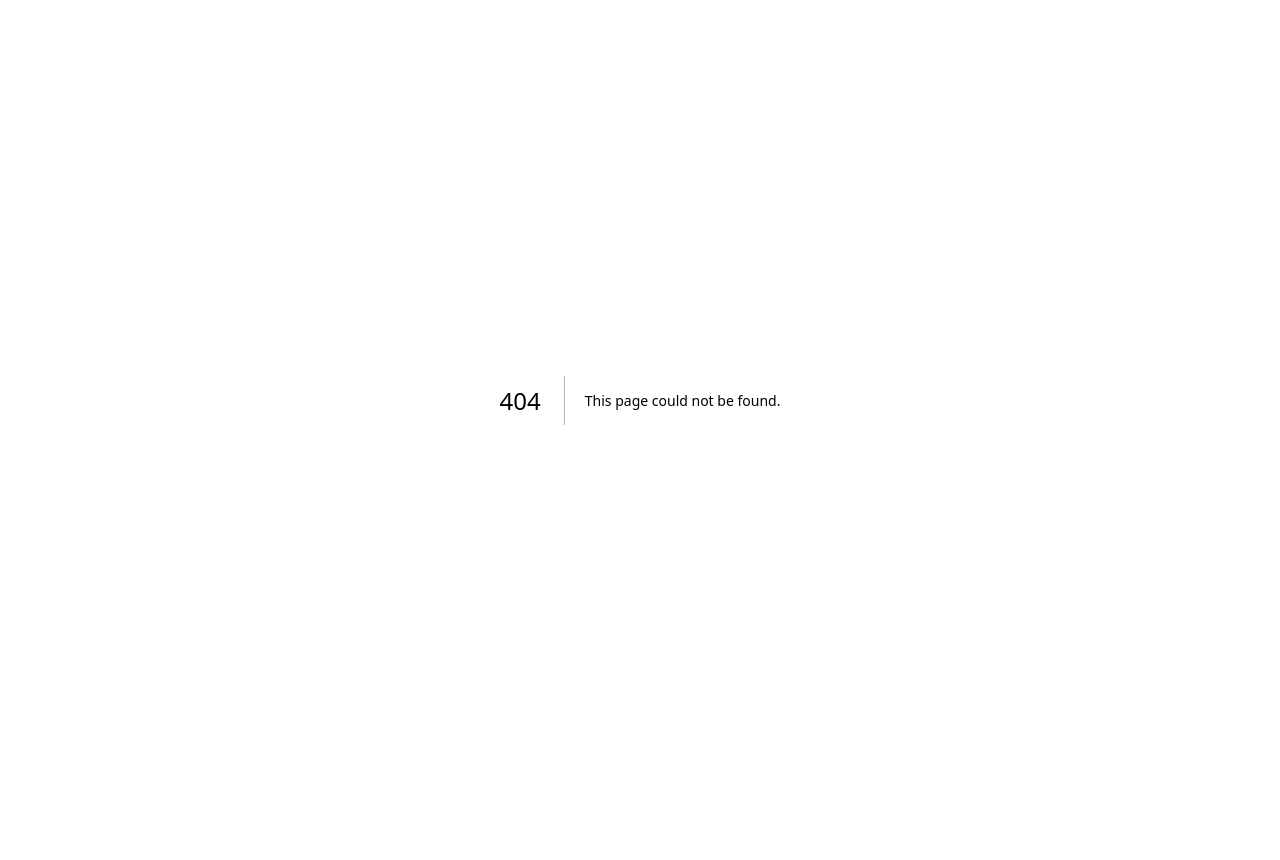
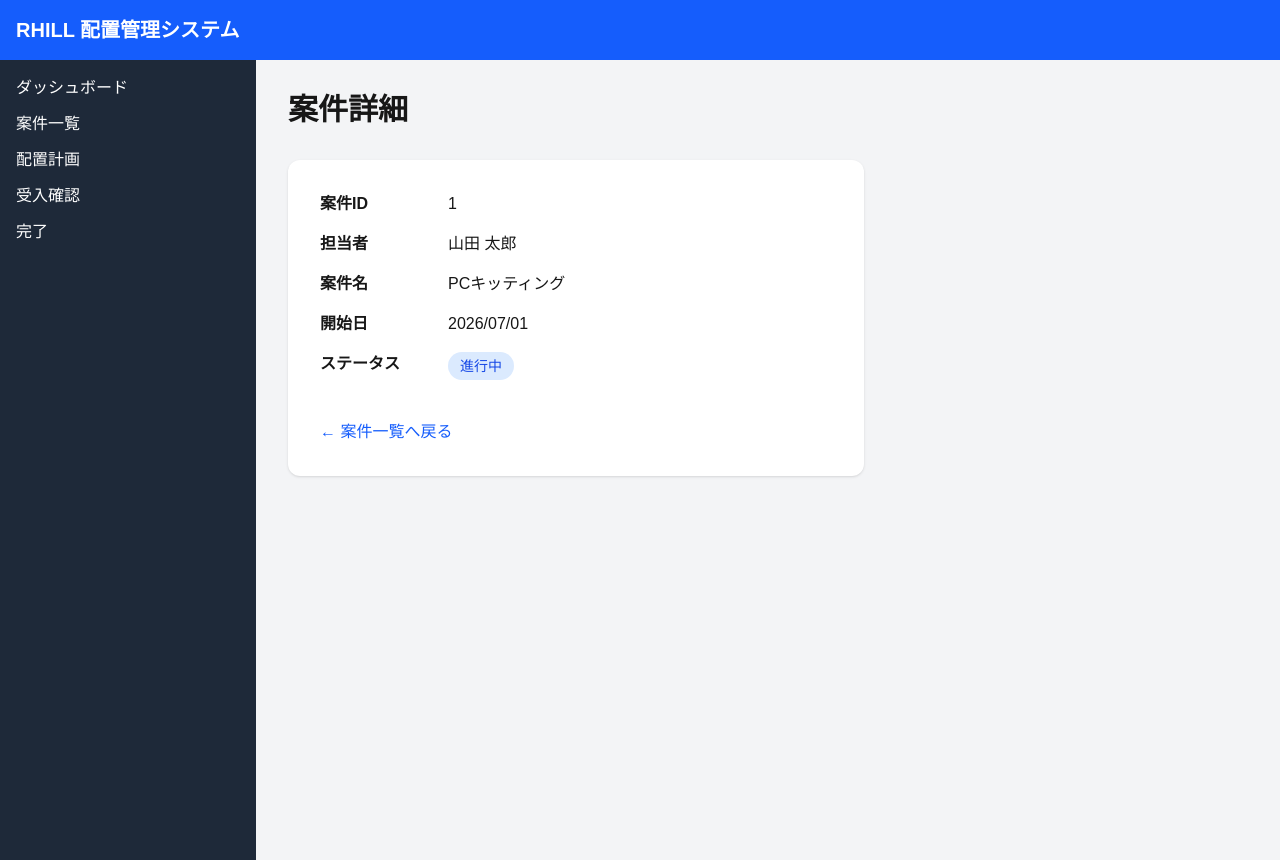
Before and after one commit to keinosukenakahara/rhill-demo, a Next.js app: page /projects/1 in a window 1280 px wide. Before the commit this address had no page. Before the commit the page ends 800 px from the top, so only its background shows below. Built offline with nearby package versions, Linux system fonts and the light colour scheme.

Commit message:
rhill-demo
ダッシュボード
案件一覧
検索
案件詳細
一覧へ戻る

という一連の操作を体験できるようになります。

```diff
--- a/app/completed/page.tsx
+++ b/app/completed/page.tsx
@@ -1,3 +1,6 @@
+"use client";
+
+import { useState } from "react";
 import Header from "@/components/Header";
 import Sidebar from "@/components/Sidebar";
 
--- /dev/null
+++ b/app/projects/[id]/page.tsx
@@ -0,0 +1,107 @@
+import Link from "next/link";
+import Header from "@/components/Header";
+import Sidebar from "@/components/Sidebar";
+
+const projects = [
+  {
+    id: 1,
+    employee: "山田 太郎",
+    project: "PCキッティング",
+    status: "進行中",
+    start: "2026/07/01",
+  },
+  {
+    id: 2,
+    employee: "佐藤 花子",
+    project: "LAN配線工事",
+    status: "完了",
+    start: "2026/06/15",
+  },
+  {
+    id: 3,
+    employee: "鈴木 一郎",
+    project: "ネットワーク構築",
+    status: "待機",
+    start: "2026/08/01",
+  },
+];
+
+export default async function ProjectDetail({
+  params,
+}: {
+  params: Promise<{ id: string }>;
+}) {
+  const { id } = await params;
+
+  const project = projects.find((p) => p.id === Number(id));
+
+  if (!project) {
+    return <div>案件が見つかりません。</div>;
+  }
+
+  return (
+    <div className="min-h-screen bg-gray-100">
+      <Header />
+
+      <div className="flex">
+        <Sidebar />
+
+        <main className="flex-1 p-8">
+          <h1 className="text-3xl font-bold mb-8">
+            案件詳細
+          </h1>
+
+          <div className="bg-white rounded-xl shadow p-8 space-y-4 max-w-xl">
+
+            <div className="flex">
+              <div className="w-32 font-semibold">案件ID</div>
+              <div>{project.id}</div>
+            </div>
+
+            <div className="flex">
+              <div className="w-32 font-semibold">担当者</div>
+              <div>{project.employee}</div>
+            </div>
+
+            <div className="flex">
+              <div className="w-32 font-semibold">案件名</div>
+              <div>{project.project}</div>
+            </div>
+
+            <div className="flex">
+              <div className="w-32 font-semibold">開始日</div>
+              <div>{project.start}</div>
+            </div>
+
+            <div className="flex">
+              <div className="w-32 font-semibold">ステータス</div>
+
+              <span
+                className={`px-3 py-1 rounded-full text-sm
+                ${
+                  project.status === "進行中"
+                    ? "bg-blue-100 text-blue-700"
+                    : project.status === "完了"
+                    ? "bg-green-100 text-green-700"
+                    : "bg-yellow-100 text-yellow-700"
+                }`}
+              >
+                {project.status}
+              </span>
+            </div>
+
+            <div className="pt-6">
+              <Link
+                href="/projects"
+                className="text-blue-600 hover:underline"
+              >
+                ← 案件一覧へ戻る
+              </Link>
+            </div>
+
+          </div>
+        </main>
+      </div>
+    </div>
+  );
+}
--- a/app/projects/page.tsx
+++ b/app/projects/page.tsx
@@ -1,3 +1,7 @@
+"use client";
+
+import Link from "next/link";
+import { useState } from "react";
 import Header from "@/components/Header";
 import Sidebar from "@/components/Sidebar";
 
@@ -26,6 +30,12 @@ const projects = [
 ];
 
 export default function ProjectsPage() {
+  const [search, setSearch] = useState("");
+  const filteredProjects = projects.filter((project) =>
+    project.employee.toLowerCase().includes(search.toLowerCase()) ||
+    project.project.toLowerCase().includes(search.toLowerCase())
+  );
+
   return (
     <div className="min-h-screen bg-gray-100">
       <Header />
@@ -37,6 +47,16 @@ export default function ProjectsPage() {
           <h1 className="text-3xl font-bold mb-6">
             案件一覧
           </h1>
+
+          <div className="mb-6">
+            <input
+              type="text"
+              placeholder="社員名・案件名で検索"
+              value={search}
+              onChange={(e) => setSearch(e.target.value)}
+              className="w-full md:w-80 border rounded-lg px-4 py-2 focus:outline-none focus:ring-2 focus:ring-blue-500"
+            />
+          </div>
 
           <div className="bg-white rounded-lg shadow">
             <table className="w-full">
@@ -56,11 +76,29 @@ export default function ProjectsPage() {
                     className="border-t hover:bg-gray-50"
                   >
                     <td className="p-4">{project.employee}</td>
-                    <td className="p-4">{project.project}</td>
+
                     <td className="p-4">
-                      <span className="px-3 py-1 rounded-full bg-blue-100 text-blue-700 text-sm">
-                        {project.status}
-                      </span>
+                      <Link
+                        href={`/projects/${project.id}`}
+                        className="text-blue-600 hover:underline"
+                      >
+                        {project.project}
+                      </Link>
+                    </td>
+
+                    <td className="p-4">
+                    <span
+                      className={`px-3 py-1 rounded-full text-sm
+                        ${
+                          project.status === "進行中"
+                            ? "bg-blue-100 text-blue-700"
+                            : project.status === "完了"
+                            ? "bg-green-100 text-green-700"
+                            : "bg-yellow-100 text-yellow-700"
+                        }`}
+                    >
+                      {project.status}
+                    </span>
                     </td>
                     <td className="p-4">{project.start}</td>
                   </tr>
```
